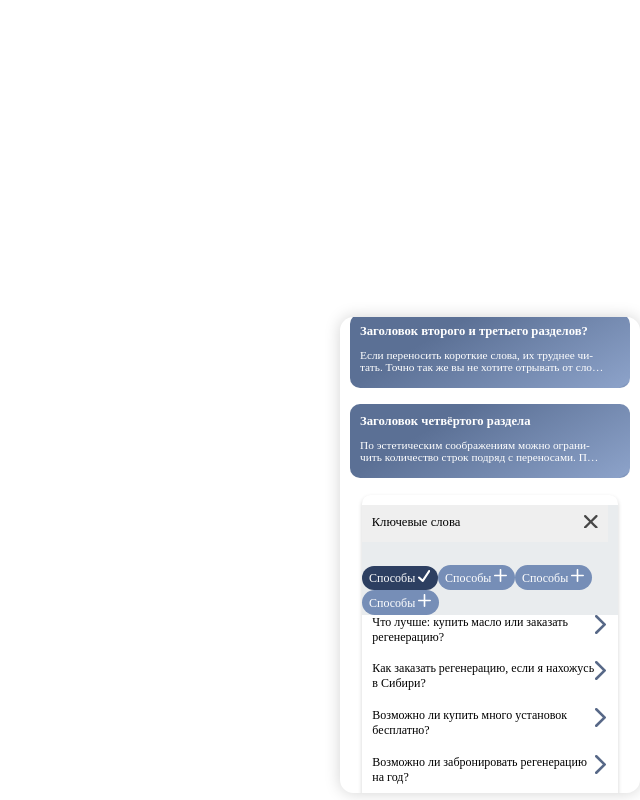
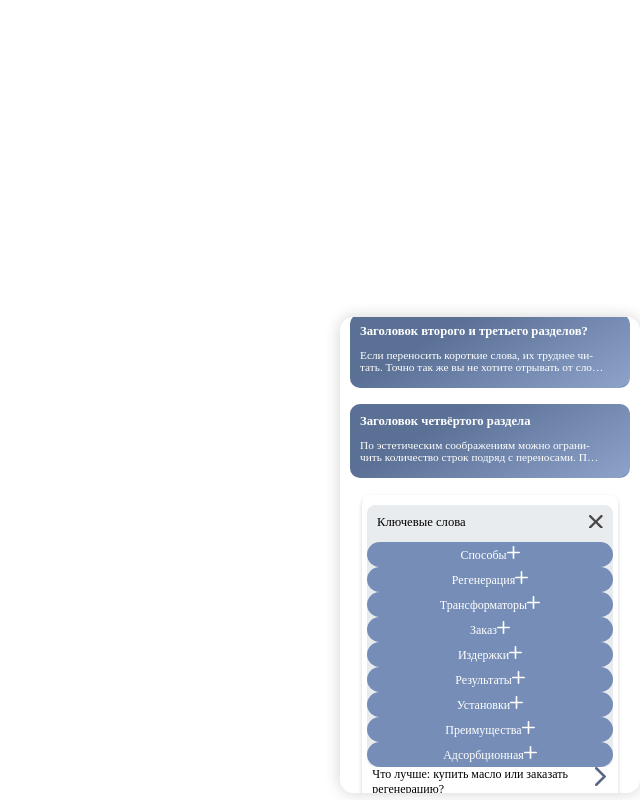
Before and after one commit to julia-888/QA-System, a React (Create React App) app: page / in a window 1280 px wide. Both pictures are taken after a click on the button "Искать по словам". Shown: the whole page, without its empty margins (640-1280 px from the left). Built offline with nearby package versions, Linux system fonts and the light colour scheme.

Commit message:
15 фев 2023 г. 18:58:51

```diff
--- /dev/null
+++ b/src/components/KeyWord.tsx
@@ -0,0 +1,37 @@
+import {useState} from 'react'
+import { keyWordsList } from "../keyWordsList";
+import styled from 'styled-components'
+import { adpt } from "../adaptive";
+import { Interface } from "readline";
+import { ReactComponent as PlusIcon} from "../img/plus.svg";
+import { ReactComponent as SelectedIcon} from "../img/selected.svg";
+
+interface Props {
+    color: string;
+}
+
+const KeyWordButton = styled.button<Props>`
+    border-radius: ${adpt(22)}px;
+    border: none;
+    padding: ${adpt(6)}px ${adpt(11)}px;
+    background-color: ${p => p.color};
+    color: #FFFFFF;
+    font-family: 'Montserrat';
+    font-size: ${adpt(18)}px;
+    font-style: normal;
+`
+
+export default function KeyWord({word}:{word: string}) {
+    const [ keyWordClicked, setKeyWordClicked ] = useState(false);
+    const [ backgroundColor, setBackgroundColor ] = useState('#768EB7')
+
+    return (
+            <KeyWordButton color={backgroundColor} onClick={(e) => {
+                setKeyWordClicked(!keyWordClicked);
+                backgroundColor == '#768EB7' ? setBackgroundColor('#2D3F61') : setBackgroundColor('#768EB7')
+                }}>
+                {word}
+                {keyWordClicked ? (<SelectedIcon/>) : (<PlusIcon/>)}
+            </KeyWordButton>
+    );
+}
--- a/src/components/KeyWordsDiv.tsx
+++ /dev/null
@@ -1,54 +0,0 @@
-import { keyWordsList } from "../keyWordsList";
-import styled from 'styled-components'
-import { adpt } from "../adaptive";
-import { Interface } from "readline";
-import { ReactComponent as PlusIcon} from "../img/plus.svg";
-import { ReactComponent as SelectedIcon} from "../img/selected.svg";
-import { ReactComponent as CloseIcon} from "../img/close.svg";
-
-interface Props {
-    clicked?: boolean;
-}
-
-const KeyDiv = styled.div`
-    background-color: #E9ECEE;
-`
-const KeyDivButton = styled.button`
-    box-sizing: border-box;
-    display: flex;
-    justify-content: space-between;
-
-    background-color: none;
-    align-self: center;
-    width: ${adpt(369)}px;
-    border: 0;
-    margin-bottom: ${adpt(34)}px;
-    padding: ${adpt(15)}px;
-    font-size: ${adpt(19)}px;
-    font-family: 'Montserrat';
-    font-weight: Medium;
-`
-
-const KeyWord = styled.button<Props>`
-    border-radius: ${adpt(22)}px;
-    border: none;
-    padding: ${adpt(6)}px ${adpt(11)}px;
-    background-color: ${p => p.clicked ? '#2D3F61':'#768EB7'};
-    color: #FFFFFF;
-    font-family: 'Montserrat';
-    font-size: ${adpt(18)}px;
-    font-style: Regular;
-`
-
-export default function KeyWordsDiv() {
-    return (
-        <KeyDiv>
-            <KeyDivButton><div>Ключевые слова</div> <div><CloseIcon/></div></KeyDivButton>
-            <KeyWord clicked>Способы <SelectedIcon/></KeyWord>
-            <KeyWord >Способы <PlusIcon/></KeyWord>
-            <KeyWord >Способы <PlusIcon/></KeyWord>
-            <KeyWord >Способы <PlusIcon/></KeyWord>
-
-        </KeyDiv>
-    );
-}
--- a/src/components/QASystem.tsx
+++ b/src/components/QASystem.tsx
@@ -1,7 +1,7 @@
 import styled from 'styled-components'
 import MainArticleButton from './MainArticleButton';
 import { articles } from '../data';
-import KeyWordsDiv from './KeyWordsDiv';
+import KeyWordsDiv from './KeyWord';
 import { adpt } from '../adaptive';
 import Search from './Search';
 import { Div } from './Div';
--- a/src/components/Search.tsx
+++ b/src/components/Search.tsx
@@ -5,10 +5,10 @@ import { articles } from "../data";
 import { useState } from "react";
 import { ReactComponent as SearchIcon} from "../img/search.svg";
 import { ReactComponent as OpenIcon} from "../img/open.svg";
-import { ReactComponent as PlusIcon} from "../img/plus.svg";
-import { ReactComponent as SelectedIcon} from "./../img/selected.svg";
-import KeyWordsDiv from "./KeyWordsDiv";
+import { ReactComponent as CloseIcon} from "../img/close.svg";
 import { Div } from "./Div";
+import { keyWordsList } from "../keyWordsList";
+import KeyWord from "./KeyWord";
 
 // Блок-родитель для поиска
 const SearchDiv = styled(Div)`
@@ -32,6 +32,30 @@ const SearchButton = styled.button`
     border-radius: ${adpt(13)}px;
     border: 0;
     margin-bottom: ${adpt(34)}px;
+    padding: ${adpt(15)}px;
+    font-size: ${adpt(19)}px;
+    font-family: 'Montserrat';
+    font-weight: Medium;
+`
+
+// Блок с ключевыми словами
+const KeyWordsDiv = styled(Div)`
+    background-color: #E9ECEE;
+    width: ${adpt(369)}px;
+    border-radius: ${adpt(13)}px;
+    flex-direction: column;
+`
+
+// Кнопка, закрывающая блок с ключевыми словами
+const KeyDivButton = styled.button`
+    box-sizing: border-box;
+    display: flex;
+    justify-content: space-between;
+
+    background-color: #E9ECEE;
+    border-radius: ${adpt(13)}px;
+    width: ${adpt(369)}px;
+    border: 0;
     padding: ${adpt(15)}px;
     font-size: ${adpt(19)}px;
     font-family: 'Montserrat';
@@ -76,12 +100,24 @@ export default function Search() {
         <SearchDiv>
             {/* если нажата, то отображается панель с ключевыми словами */}
             {clicked ?
-                (<KeyWordsDiv/>) :
                 (
+                <KeyWordsDiv>
+                    <KeyDivButton onClick={(e) => setClicked(false)}>
+                        <div>Ключевые слова</div>
+                        <div><CloseIcon/></div>
+                    </KeyDivButton>
+
+                    {/* Взятие и отображение ключевых слов из массива */}
+                    {
+                        keyWordsList.map((keyWord) => (
+                            <KeyWord word={keyWord.word}/>
+                        ))}
+                </KeyWordsDiv>
+                ) : (
                 <SearchButton onClick={(e) => {
                     // Автоскролл до элемента
                     targetRef.current && targetRef.current.scrollIntoView({block: "center", behavior: "smooth"});
-                    setClicked(!clicked);
+                    setClicked(true);
                     }
                 }>
                     Искать по словам
--- a/src/keyWordsList.tsx
+++ b/src/keyWordsList.tsx
@@ -1,11 +1,15 @@
-export const keyWordsList : string[] = [
-    "Способы",
-    "Регенерация",
-    "Трансформаторы",
-    "Заказ",
-    "Издержки",
-    "Результаты",
-    "Установки",
-    "Преимущества",
-    "Адсорбционная"
+interface keyWord {
+    word: string;
+}
+
+export const keyWordsList : keyWord[] = [
+    { word: "Способы" },
+    { word: "Регенерация" },
+    { word: "Трансформаторы" },
+    { word: "Заказ" },
+    { word: "Издержки" },
+    { word: "Результаты" },
+    { word: "Установки" },
+    { word: "Преимущества" },
+    { word: "Адсорбционная" },
 ]
```
